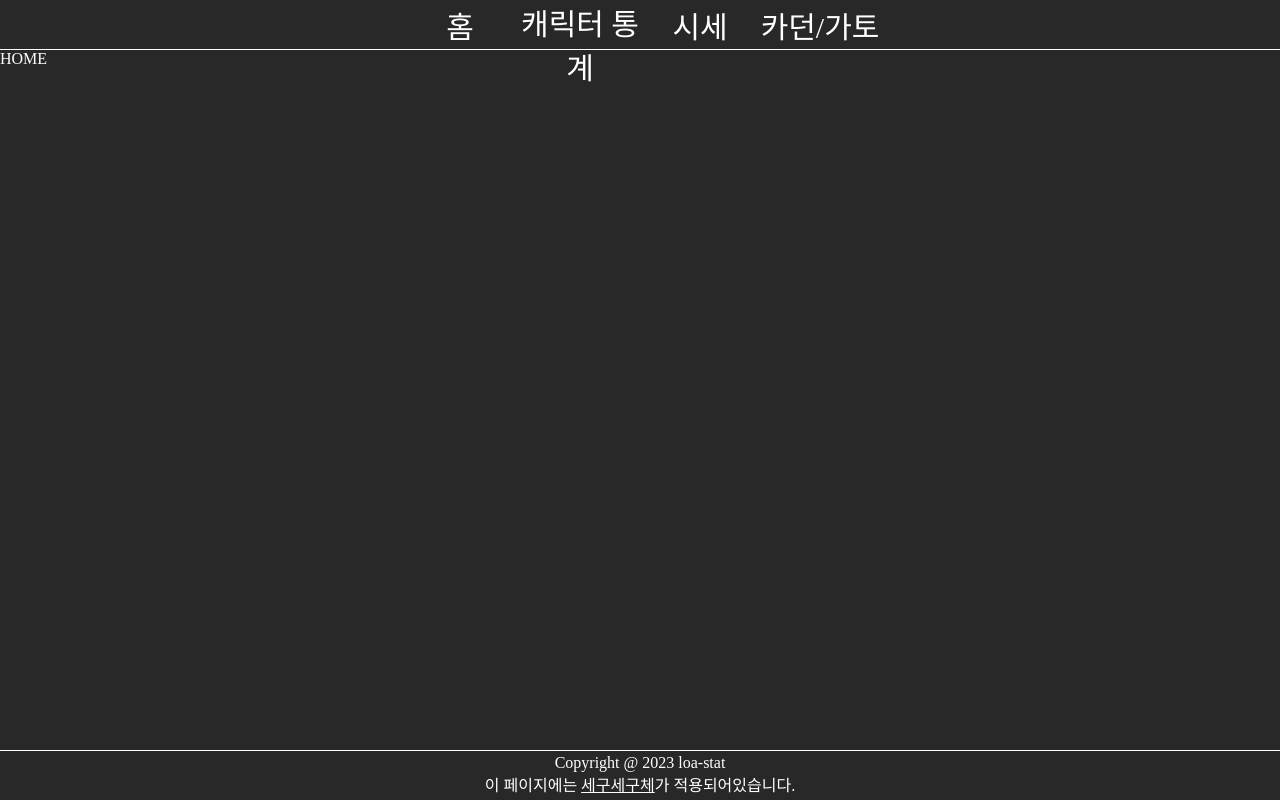
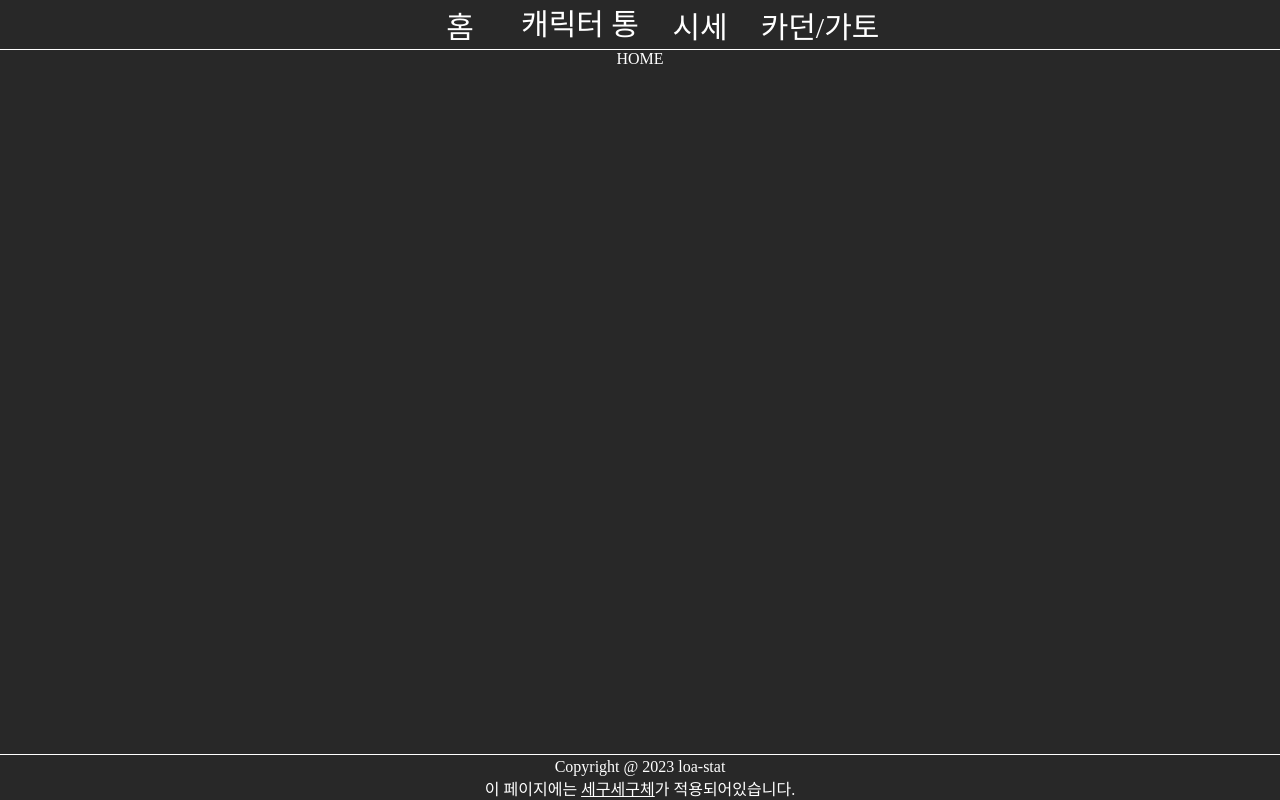
Before and after one commit to Wseop/loa-stat-frontend, a Next.js app: page / in a window 1280 px wide. Built offline with nearby package versions, Linux system fonts and the light colour scheme; a web font is replaced by a local one.

Commit message:
feat:footer 하단 고정

```diff
--- a/src/components/layout/footer/index.tsx
+++ b/src/components/layout/footer/index.tsx
@@ -4,8 +4,6 @@ const Wrapper = styled.div`
   width: 100%;
   height: 50px;
   padding-top: 3px;
-  position: absolute;
-  bottom: 0;
   border-top: 1px solid white;
   text-align: center;
 `;
--- a/src/components/layout/index.tsx
+++ b/src/components/layout/index.tsx
@@ -1,3 +1,4 @@
+import styled from '@emotion/styled';
 import Footer from './footer';
 import Navigation from './navigation';
 
@@ -5,12 +6,26 @@ interface LayoutProps {
   children: JSX.Element;
 }
 
+const Wrapper = styled.div`
+  display: flex;
+  flex-direction: column;
+  justify-content: space-between;
+  height: 100vh;
+`;
+
+const Body = styled.div`
+  display: flex;
+  justify-content: center;
+  align-items: flex-start;
+  height: 100%;
+`;
+
 export default function Layout(props: LayoutProps): JSX.Element {
   return (
-    <div>
+    <Wrapper>
       <Navigation />
-      {props.children}
+      <Body>{props.children}</Body>
       <Footer />
-    </div>
+    </Wrapper>
   );
 }
```
